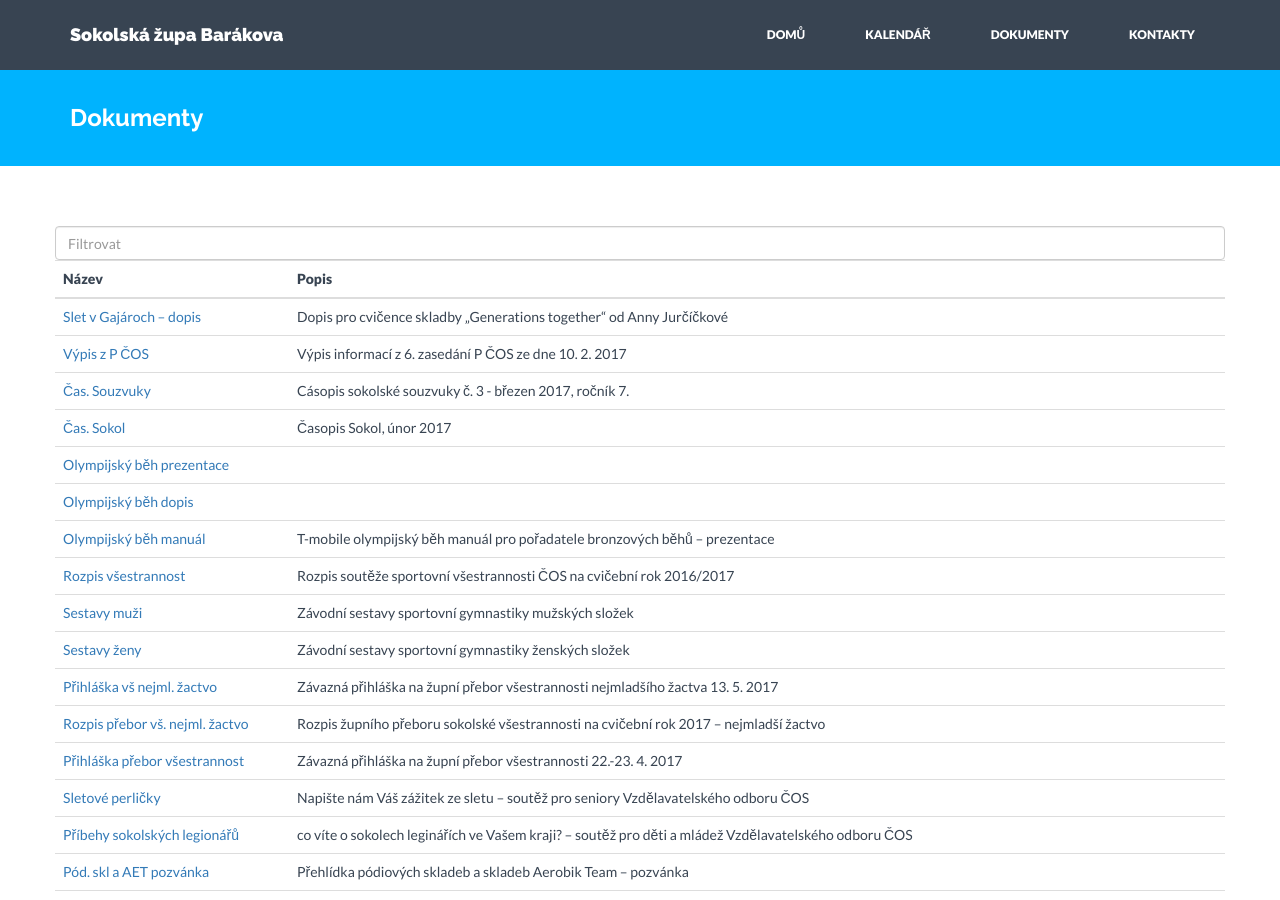
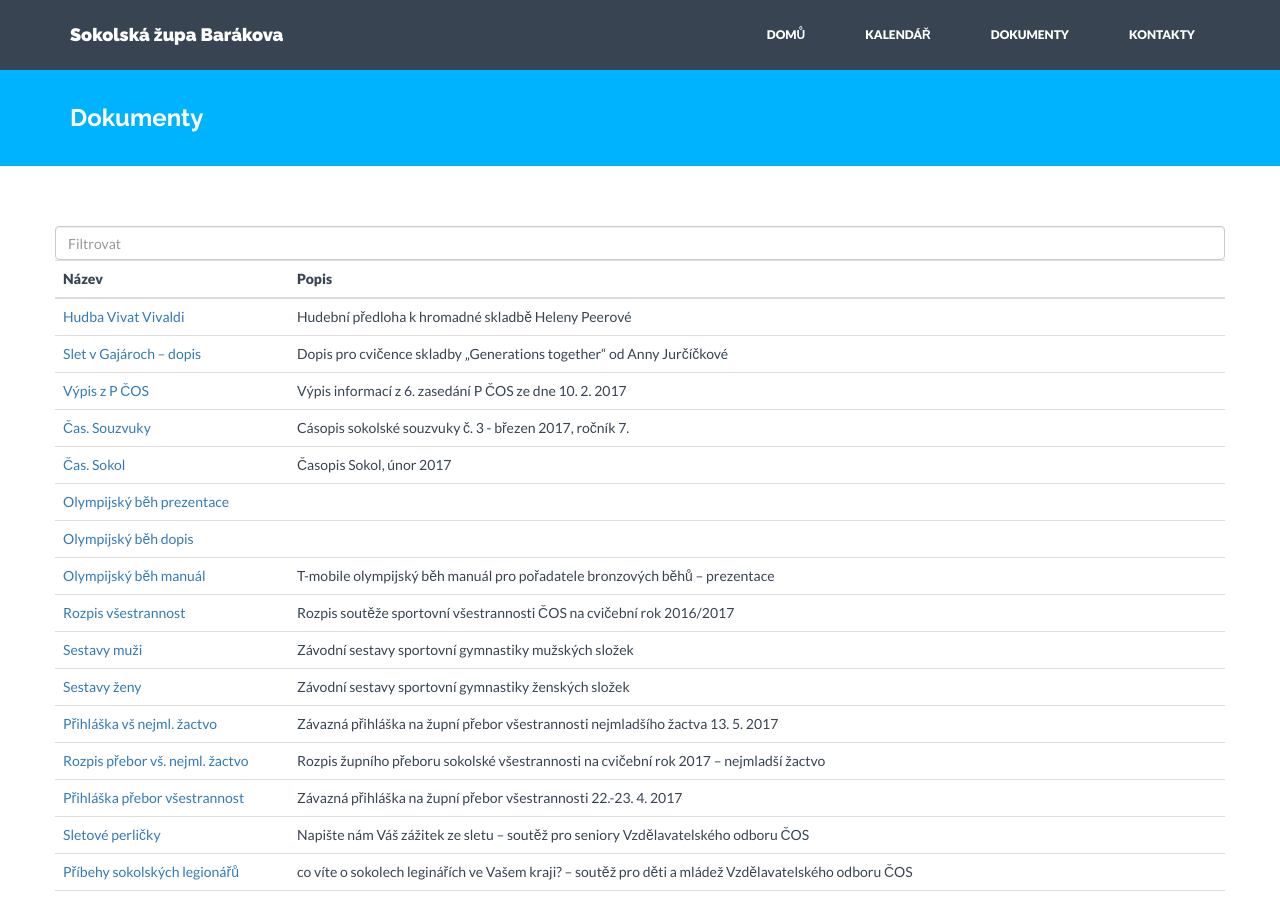
Before and after one commit to milanhybner/zbarakova.cz, a Jekyll site: the page built from dokumenty.md, in a window 1280 px wide and 900 px high. Built offline with Jekyll 4.4.1, drawn with Linux system fonts in a browser that asks for light colours; nearby versions of some CDN libraries.

Commit message:
Do dokumentů přidána hudba k Vivat Vivaldi

```diff
--- a/_data/dokumenty.yaml
+++ b/_data/dokumenty.yaml
@@ -1,3 +1,7 @@
+- nazev: Hudba Vivat Vivaldi
+  url: https://drive.google.com/open?id=0B0w6gDorCVUkeGl6TVA2dFNjS1hRa2VwTnlfQnV2ck1McTJV
+  popis: Hudební předloha k hromadné skladbě Heleny Peerové
+
 - nazev: Slet v Gajároch – dopis
   url: https://drive.google.com/open?id=0B0w6gDorCVUkN2dFUklwVGk1aXVOWkVnX1dSUnU0TWhRdWow
   popis: Dopis pro cvičence skladby „Generations together“ od Anny Jurčíčkové
```
